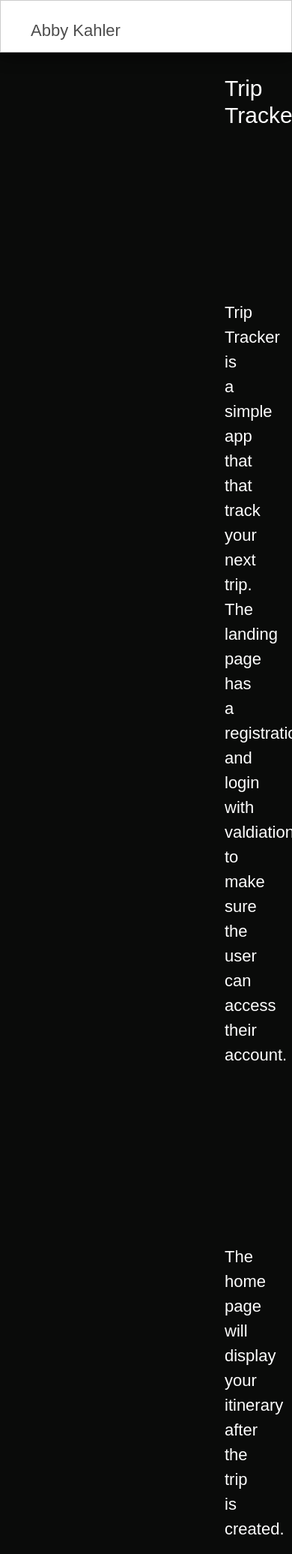
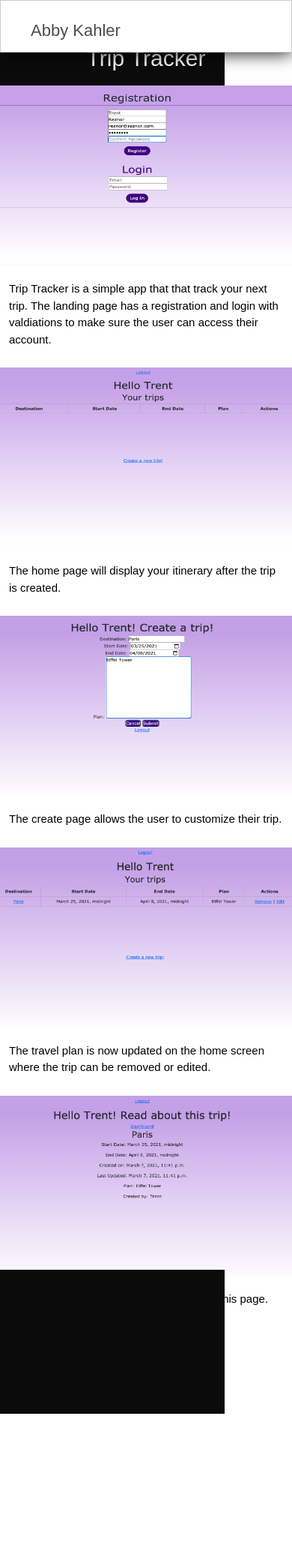
Before and after one commit to abbykahler/abby, a Django app: page /trip in a window 390 px wide; the page is wider, and only the part inside the window is pictured. Shown: the top 2072 px of that part at 75% size. After the commit the page ends 1885 px from the top of that part, so only its background shows below. Run offline with Django 3.2, Linux system fonts and the light colour scheme.

Commit message:
trip tracker updated mobile css

```diff
--- a/main/static/style.css
+++ b/main/static/style.css
@@ -54,22 +54,38 @@
         height:50px;
     }
 
+    .trip_body{
+        background-color: white;
+        padding-top:30px;
+
+    }
     .trip_body, .trip_center{
-        color:white;
+        display: inline;
+
+
 
     }
     .trip_body .trip_center h1{
         font-size: 30px;
+        color: white;
+        width: 400px;
+
     }
     .trip_body .trip_center p{
-        font-size: 22px;
-        text-align: center;
+        font-size: 15px;
+        text-align: left;
+        padding-left: 12px;
+        padding-right: 12px;
     }
     .trip_body .trip_center img{
-        height: 200px;
-        width: 200px;
+        height: 250px;
+        width: 400px;
 
 }
+
+
+
+
 }
 @media only screen and ( min-width: 768px ) {
     .sm-4, .lg-1 {
```
